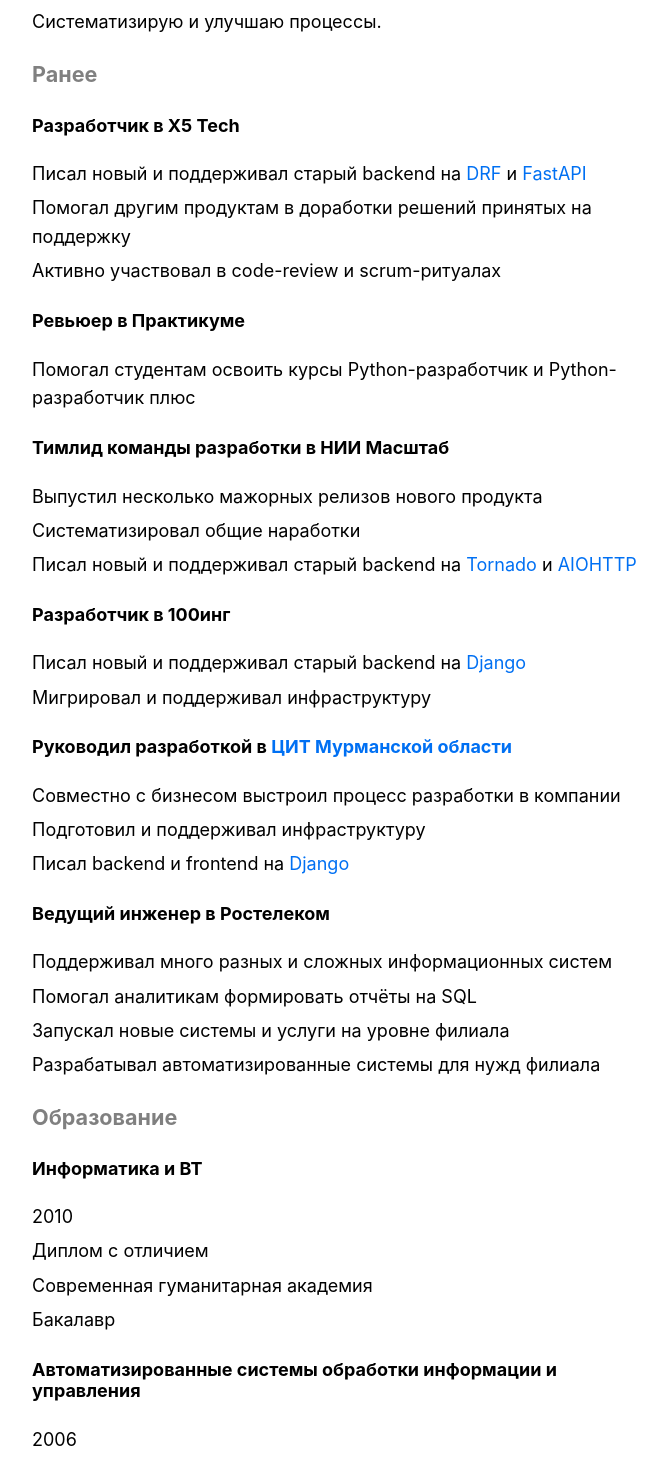
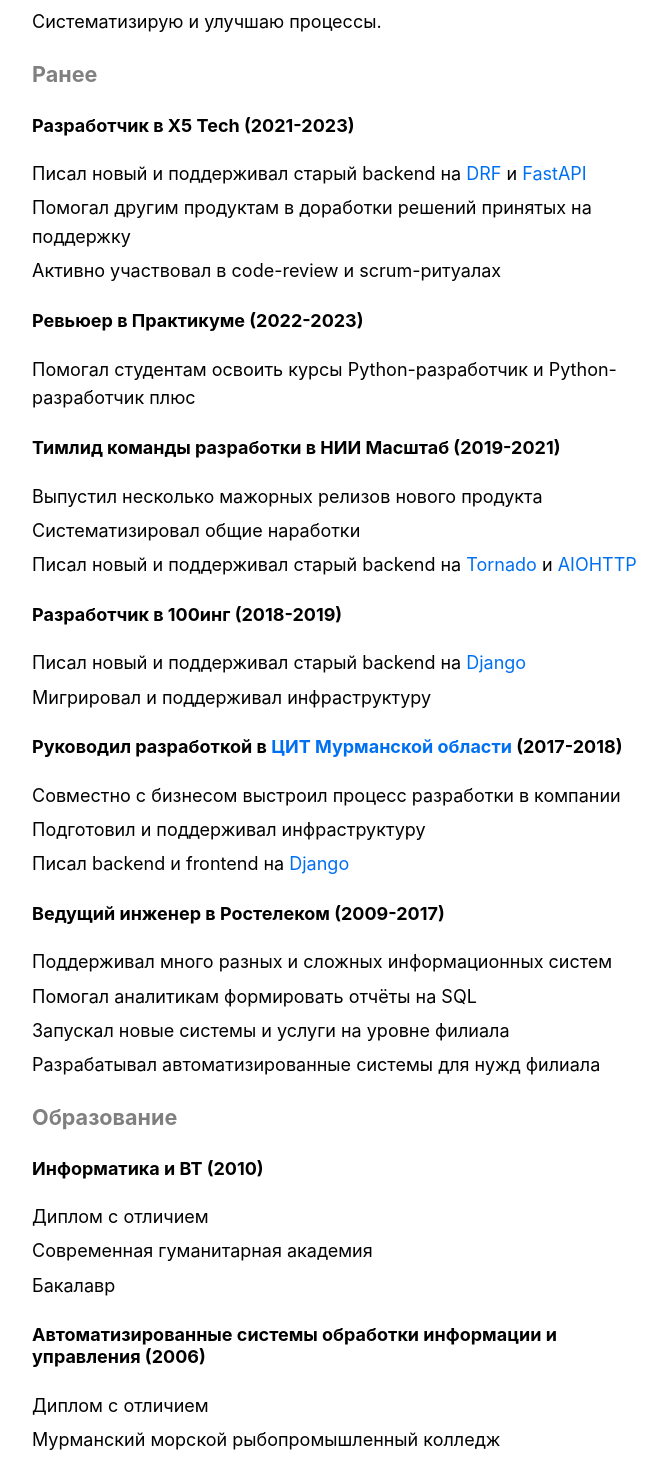
Before and after one commit to devalv/website, a Next.js app: page / in a window 1280 px wide. Shown: the part 510-1970 px from the top of the page, without its empty margins (302-969 px from the left). Built offline with nearby package versions, Linux system fonts and the light colour scheme.

Commit message:
добавил год

```diff
--- a/pages/index.js
+++ b/pages/index.js
@@ -15,12 +15,11 @@
             <li className={utilStyles.listItem}>Пишу <a href="https://github.com/devalv">код</a> на Python и Go.</li>
             <li className={utilStyles.listItem}>Систематизирую и улучшаю процессы.</li>
           </ul>
-        {/* TODO: нужно ли указать год? */}
         </div>
         <div>
           <h3 className={utilStyles.headingMd}>Ранее</h3>
           <div>
-            <h4 className={utilStyles.headingSm}>Разработчик в X5 Tech</h4>
+            <h4 className={utilStyles.headingSm}>Разработчик в X5 Tech (2021-2023)</h4>
             <ul className={utilStyles.list}>
               <li className={utilStyles.listItem}>
                 Писал новый и поддерживал старый backend на <a href="https://www.django-rest-framework.org">DRF</a>
@@ -31,13 +30,13 @@
             </ul>
           </div>
           <div>
-            <h4 className={utilStyles.headingSm}>Ревьюер в Практикуме</h4>
+            <h4 className={utilStyles.headingSm}>Ревьюер в Практикуме (2022-2023)</h4>
             <ul className={utilStyles.list}>
               <li className={utilStyles.listItem}>Помогал студентам освоить курсы Python-разработчик и Python-разработчик плюс</li>
             </ul>
           </div>
           <div>
-            <h4 className={utilStyles.headingSm}>Тимлид команды разработки в НИИ Масштаб</h4>
+            <h4 className={utilStyles.headingSm}>Тимлид команды разработки в НИИ Масштаб (2019-2021)</h4>
             <ul className={utilStyles.list}>
               <li className={utilStyles.listItem}>Выпустил несколько мажорных релизов нового продукта</li>
               <li className={utilStyles.listItem}>Систематизировал общие наработки</li>
@@ -45,14 +44,14 @@
             </ul>
           </div>
           <div>
-            <h4 className={utilStyles.headingSm}>Разработчик в 100инг</h4>
+            <h4 className={utilStyles.headingSm}>Разработчик в 100инг (2018-2019)</h4>
             <ul className={utilStyles.list}>
               <li className={utilStyles.listItem}>Писал новый и поддерживал старый backend на <a href="https://www.djangoproject.com">Django</a></li>
               <li className={utilStyles.listItem}>Мигрировал и поддерживал инфраструктуру</li>
             </ul>
           </div>
           <div>
-            <h4 className={utilStyles.headingSm}>Руководил разработкой в <a href="https://cit.gov-murman.ru">ЦИТ Мурманской области</a></h4>
+            <h4 className={utilStyles.headingSm}>Руководил разработкой в <a href="https://cit.gov-murman.ru">ЦИТ Мурманской области</a> (2017-2018)</h4>
             <ul className={utilStyles.list}>
               <li className={utilStyles.listItem}>Совместно с бизнесом выстроил процесс разработки в компании</li>
               <li className={utilStyles.listItem}>Подготовил и поддерживал инфраструктуру</li>
@@ -60,7 +59,7 @@
             </ul>
           </div>
           <div>
-            <h4 className={utilStyles.headingSm}>Ведущий инженер в Ростелеком</h4>
+            <h4 className={utilStyles.headingSm}>Ведущий инженер в Ростелеком (2009-2017)</h4>
             <ul className={utilStyles.list}>
               <li className={utilStyles.listItem}>Поддерживал много разных и сложных информационных систем</li>
               <li className={utilStyles.listItem}>Помогал аналитикам формировать отчёты на SQL</li>
@@ -72,18 +71,16 @@
         <div>
           <h3 className={utilStyles.headingMd}>Образование</h3>
           <div>
-            <h4 className={utilStyles.headingSm}>Информатика и ВТ</h4>
+            <h4 className={utilStyles.headingSm}>Информатика и ВТ (2010)</h4>
             <ul className={utilStyles.list}>
-              <li className={utilStyles.listItem}>2010</li>
               <li className={utilStyles.listItem}>Диплом с отличием</li>
               <li className={utilStyles.listItem}>Современная гуманитарная академия</li>
               <li className={utilStyles.listItem}>Бакалавр</li>
             </ul>
           </div>
           <div>
-            <h4 className={utilStyles.headingSm}>Автоматизированные системы обработки информации и управления</h4>
+            <h4 className={utilStyles.headingSm}>Автоматизированные системы обработки информации и управления (2006)</h4>
               <ul className={utilStyles.list}>
-                <li className={utilStyles.listItem}>2006</li>
                 <li className={utilStyles.listItem}>Диплом с отличием</li>
                 <li className={utilStyles.listItem}>Мурманский морской рыбопромышленный колледж</li>
                 <li className={utilStyles.listItem}>Техник</li>
```
